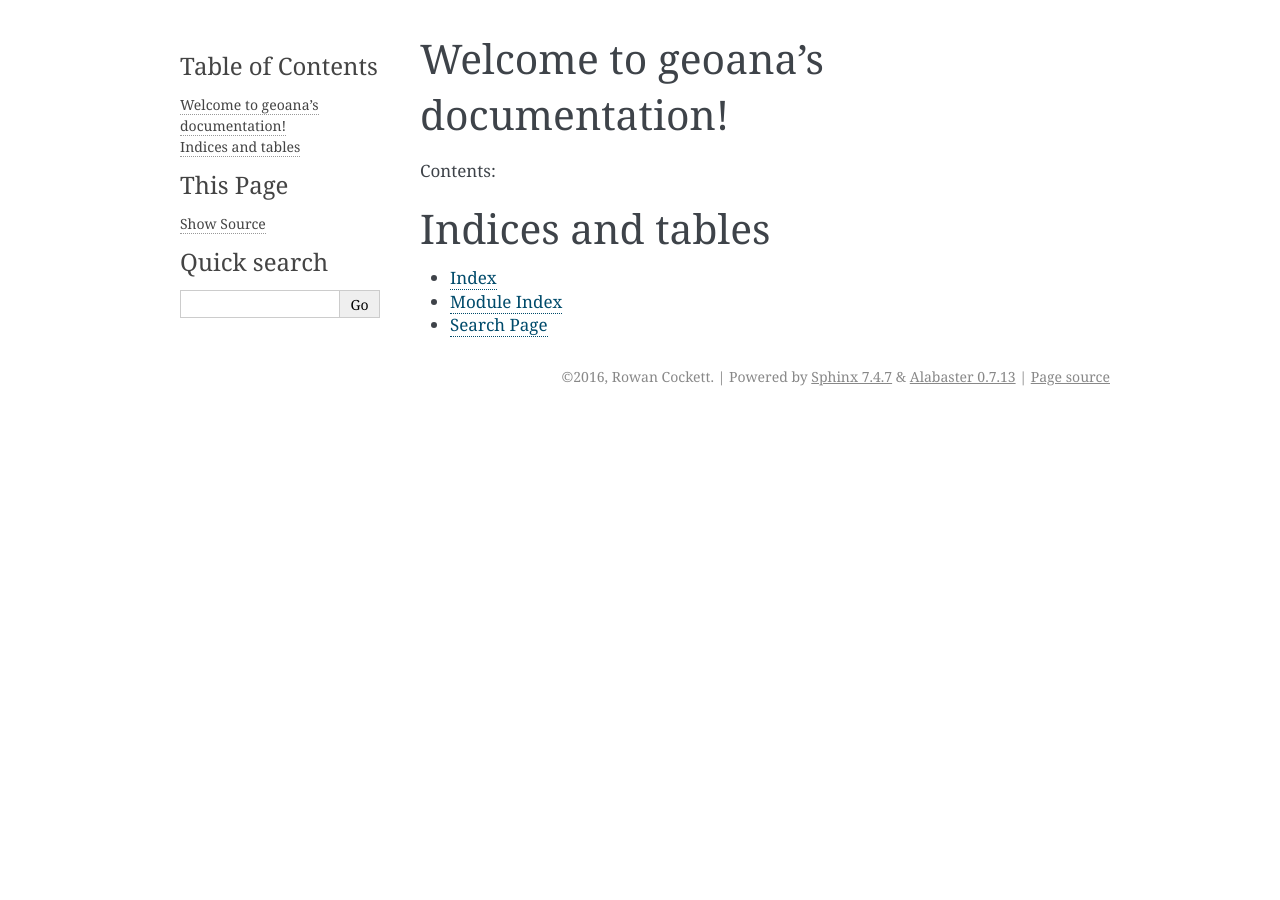
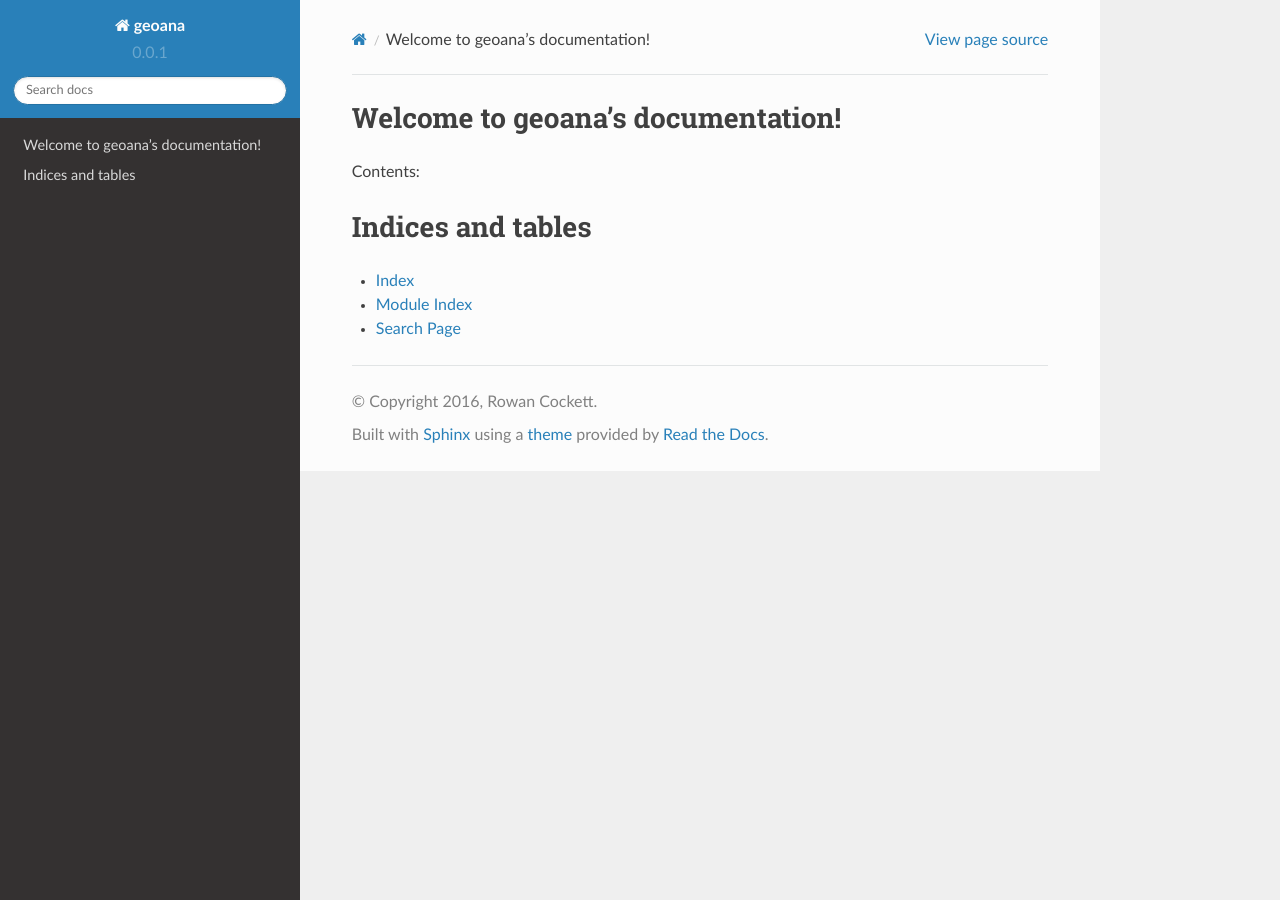
Before and after one commit to simpeg/geoana, a Sphinx documentation site: the page built from docs/index.rst, in a window 1280 px wide. Built offline with Sphinx 7.4.7 and the Read the Docs theme 2.0.0, drawn with Linux system fonts in a browser that asks for light colours.

Commit message:
use rtd theme

```diff
--- a/docs/conf.py
+++ b/docs/conf.py
@@ -113,7 +113,12 @@
 
 # The theme to use for HTML and HTML Help pages.  See the documentation for
 # a list of builtin themes.
-html_theme = 'alabaster'
+on_rtd = os.environ.get('READTHEDOCS', None) == 'True'
+
+if not on_rtd:  # only import and set the theme if we're building docs locally
+    import sphinx_rtd_theme
+    html_theme = 'sphinx_rtd_theme'
+    html_theme_path = [sphinx_rtd_theme.get_html_theme_path()]
 
 # Theme options are theme-specific and customize the look and feel of a theme
 # further.  For a list of options available for each theme, see the
```
